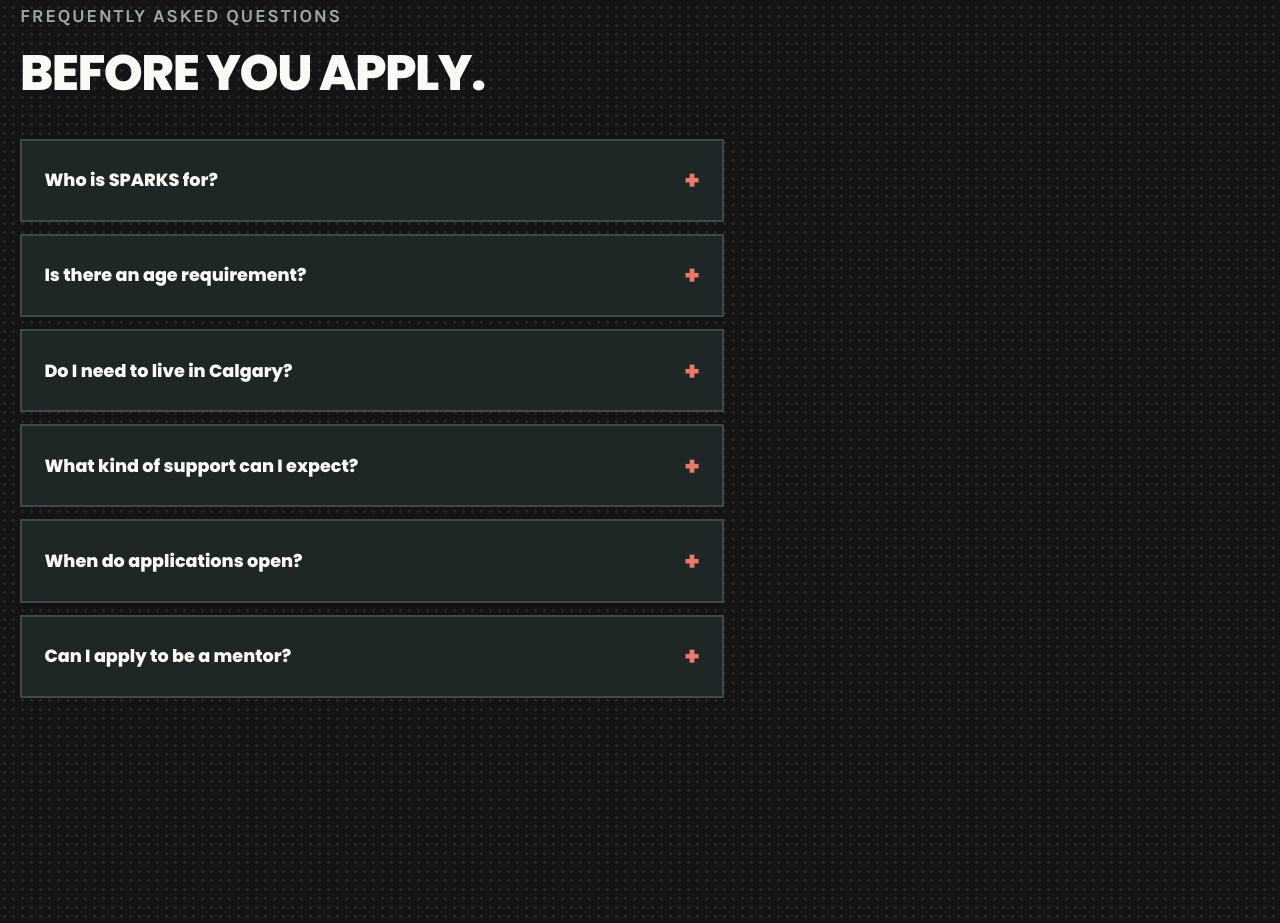
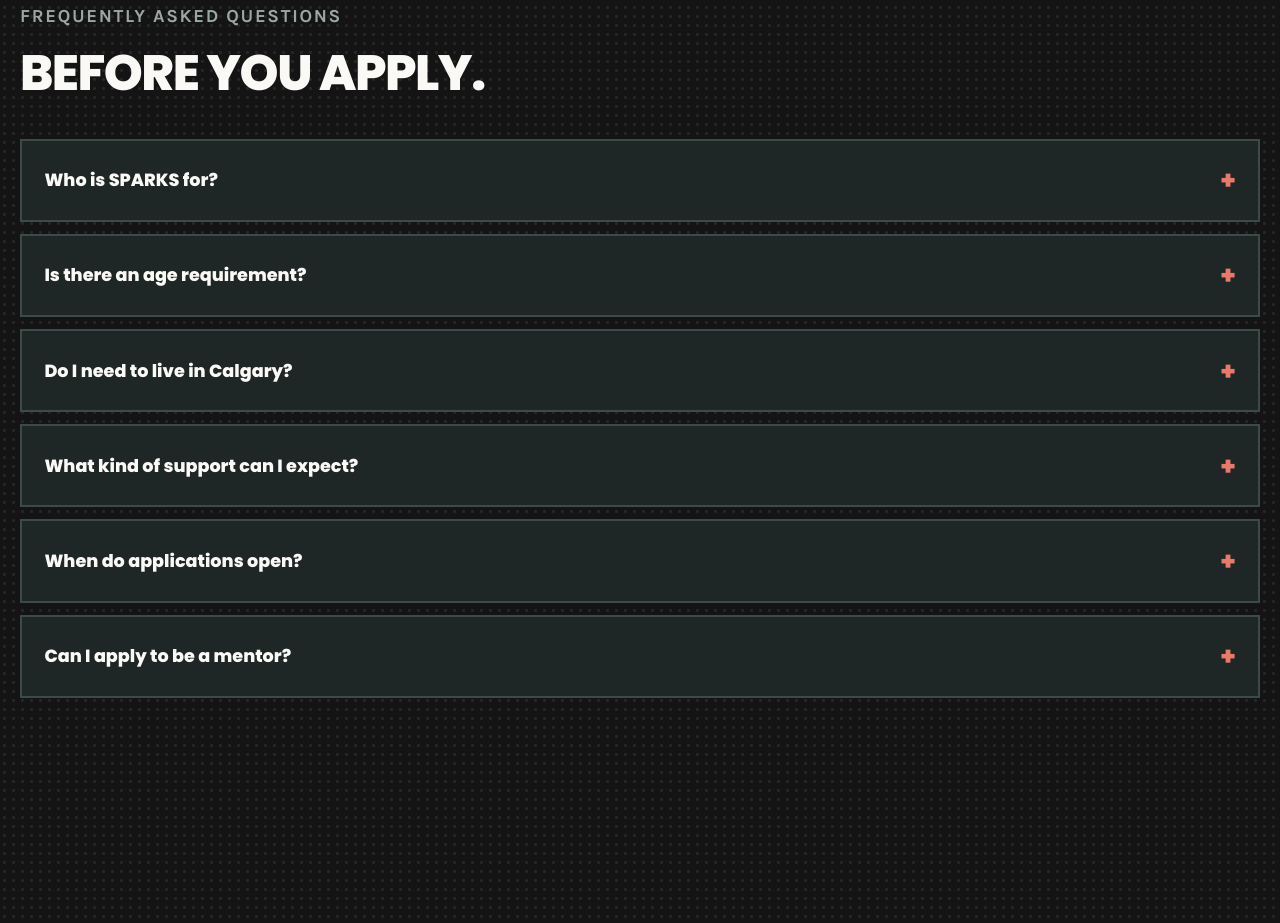
Before and after one commit to naughtypalettes/homegrown-main, a plain HTML site: page sparks.html in a window 1280 px wide. Shown: the part 4599-5522 px from the top of the page. Drawn offline with Linux system fonts and the light colour scheme.

Commit message:
Widen SPARKS FAQ list to full shell width
Co-Authored-By: Claude Opus 5.5 <noreply@anthropic.com>
Claude-Session: https://claude.ai/code/session_018P3CseefCZENAjdvKgmR9V

```diff
--- a/css/sparks.css
+++ b/css/sparks.css
@@ -360,6 +360,10 @@ body.sparks {
 }
 
 /* FAQ */
+.sparks .faq-list {
+  max-width: none;
+}
+
 .sparks .faq-list details {
   background: var(--sp-card);
   border: 2px solid var(--sp-line);
```
